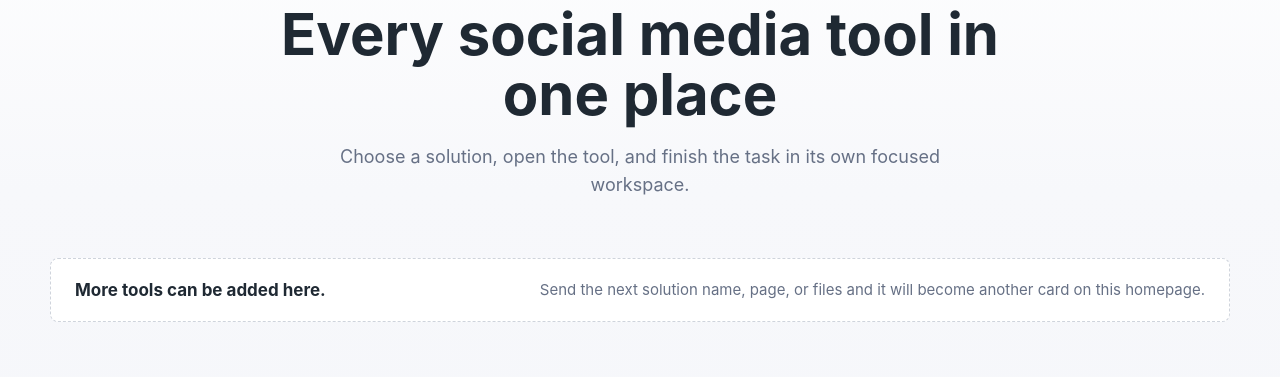
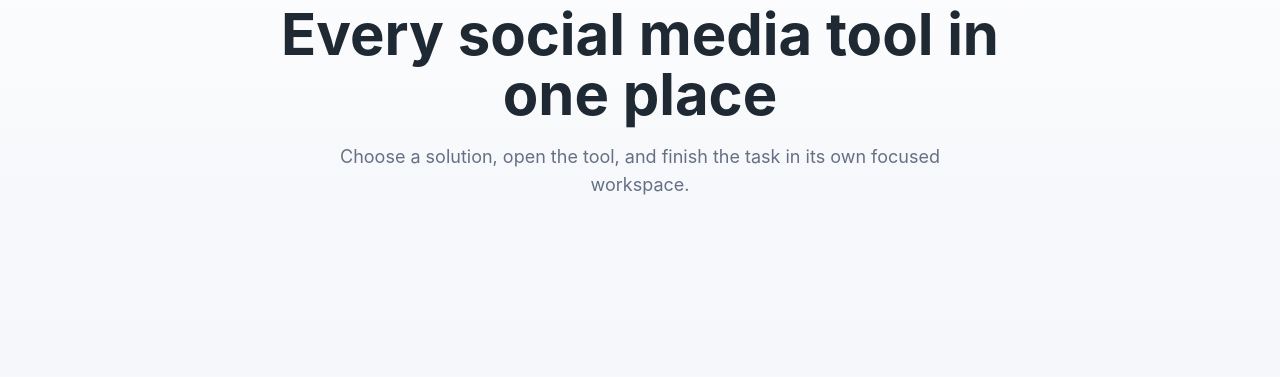
Before and after one commit to creativityemarketing-netizen/All_Tools, a Flask app: template templates/home.html in a window 1280 px wide. Shown: the part 150-527 px from the top of the page. Run offline with Flask 3, Linux system fonts and the light colour scheme; the template is opened without the code that fills it, so the values that code supplies are empty; some libraries are stand-ins or nearby versions.

Commit message:
Remove homepage more tools strip

```diff
--- a/static/site.css
+++ b/static/site.css
@@ -213,32 +213,6 @@ body {
   line-height: 1.48;
 }
 
-.next-solutions {
-  margin-top: 26px;
-  padding: 20px 24px;
-  border: 1px dashed #cfd4dc;
-  border-radius: 8px;
-  background: #fff;
-  color: var(--muted);
-}
-
-.next-solutions div {
-  display: flex;
-  align-items: center;
-  justify-content: space-between;
-  gap: 18px;
-}
-
-.next-solutions strong {
-  color: var(--text);
-  font-size: 17px;
-}
-
-.next-solutions span {
-  font-size: 15px;
-  line-height: 1.45;
-}
-
 @media (max-width: 960px) {
   .tool-grid {
     grid-template-columns: repeat(2, minmax(0, 1fr));
@@ -271,11 +245,6 @@ body {
     padding: 20px;
   }
 
-  .next-solutions div {
-    align-items: flex-start;
-    flex-direction: column;
-    gap: 8px;
-  }
 }
 
 @media (max-width: 440px) {
--- a/templates/home.html
+++ b/templates/home.html
@@ -38,13 +38,6 @@
       </a>
       {% endfor %}
     </section>
-
-    <section class="next-solutions" aria-label="More solutions">
-      <div>
-        <strong>More tools can be added here.</strong>
-        <span>Send the next solution name, page, or files and it will become another card on this homepage.</span>
-      </div>
-    </section>
   </main>
 </body>
 </html>
```
